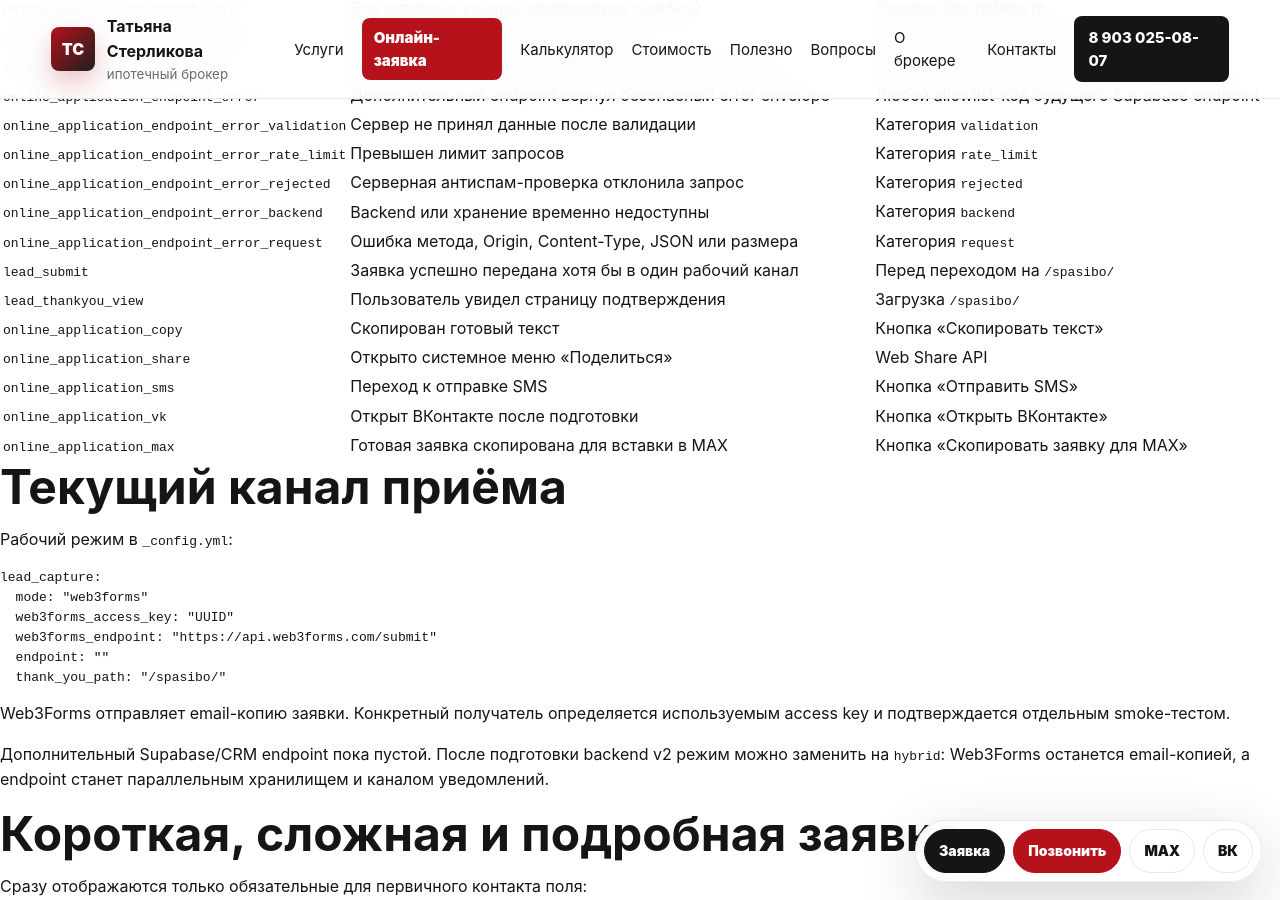
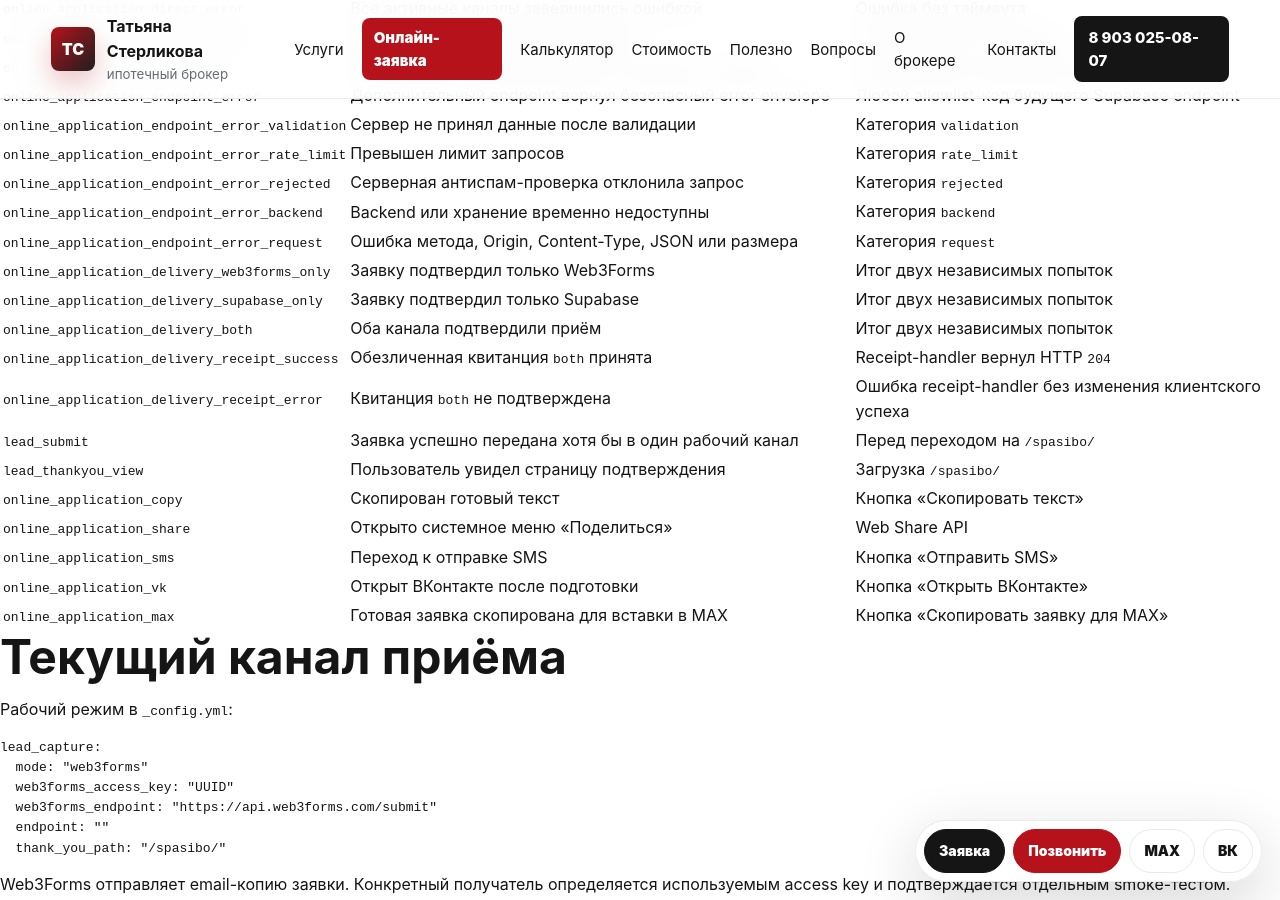
Before and after one commit to deputat36/broker, a Jekyll site: the page built from docs/analytics-events.md, in a window 1280 px wide and 900 px high, scrolled down 1028 px. Built offline with Jekyll 4.4.1, drawn with Linux system fonts in a browser that asks for light colours; our own code applies the rules of GitHub Pages for plain Markdown files; some of the changed text lies outside the part shown.

Commit message:
Добавить аналитику состояний hybrid-доставки

```diff
--- a/docs/analytics-events.md
+++ b/docs/analytics-events.md
@@ -33,6 +33,11 @@
 | `online_application_endpoint_error_rejected` | Серверная антиспам-проверка отклонила запрос | Категория `rejected` |
 | `online_application_endpoint_error_backend` | Backend или хранение временно недоступны | Категория `backend` |
 | `online_application_endpoint_error_request` | Ошибка метода, Origin, Content-Type, JSON или размера | Категория `request` |
+| `online_application_delivery_web3forms_only` | Заявку подтвердил только Web3Forms | Итог двух независимых попыток |
+| `online_application_delivery_supabase_only` | Заявку подтвердил только Supabase | Итог двух независимых попыток |
+| `online_application_delivery_both` | Оба канала подтвердили приём | Итог двух независимых попыток |
+| `online_application_delivery_receipt_success` | Обезличенная квитанция `both` принята | Receipt-handler вернул HTTP `204` |
+| `online_application_delivery_receipt_error` | Квитанция `both` не подтверждена | Ошибка receipt-handler без изменения клиентского успеха |
 | `lead_submit` | Заявка успешно передана хотя бы в один рабочий канал | Перед переходом на `/spasibo/` |
 | `lead_thankyou_view` | Пользователь увидел страницу подтверждения | Загрузка `/spasibo/` |
 | `online_application_copy` | Скопирован готовый текст | Кнопка «Скопировать текст» |
@@ -103,6 +108,20 @@
 
 В режиме `hybrid` Web3Forms и Supabase работают параллельно. Если Web3Forms успешен, а дополнительный endpoint ошибся, сохраняются `online_application_direct_success`, `lead_submit` и переход на `/spasibo/`; endpoint-ошибка учитывается отдельно.
 
+## Состояние hybrid-доставки
+
+После завершения ожидаемых каналов браузер фиксирует только одну техническую категорию: `web3forms_only`, `supabase_only` или `both`.
+
+Эта категория:
+
+- не показывается клиенту;
+- не меняет страницу `/spasibo/`;
+- не содержит request ID или данные заявки;
+- не означает, что оператор уже прочитал обращение;
+- используется для контроля расхождений между email и Supabase.
+
+Receipt goals относятся только к best-effort подтверждению `both`. Ошибка квитанции не отменяет `online_application_direct_success` и `lead_submit`.
+
 ## Как интерпретировать воронку
 
 `online_application_prepare` означает только подготовку заявки.
@@ -165,4 +184,5 @@
 11. Проверить fallback при искусственной ошибке Web3Forms.
 12. Проверить пять категорий будущего endpoint, технический номер и отсутствие сырого error code в интерфейсе и Метрике.
 13. Проверить hybrid: успешный Web3Forms не должен быть отменён ошибкой дополнительного endpoint.
-14. После подключения Метрики проверить новые endpoint error goals, `online_application_max`, `lead_submit` и `lead_thankyou_view`.
+14. Выполнить `docs/hybrid-delivery-state-smoke.md` для `web3forms_only`, `supabase_only`, `both` и receipt failure.
+15. После подключения Метрики проверить endpoint error goals, delivery state goals, `online_application_max`, `lead_submit` и `lead_thankyou_view`.
```
